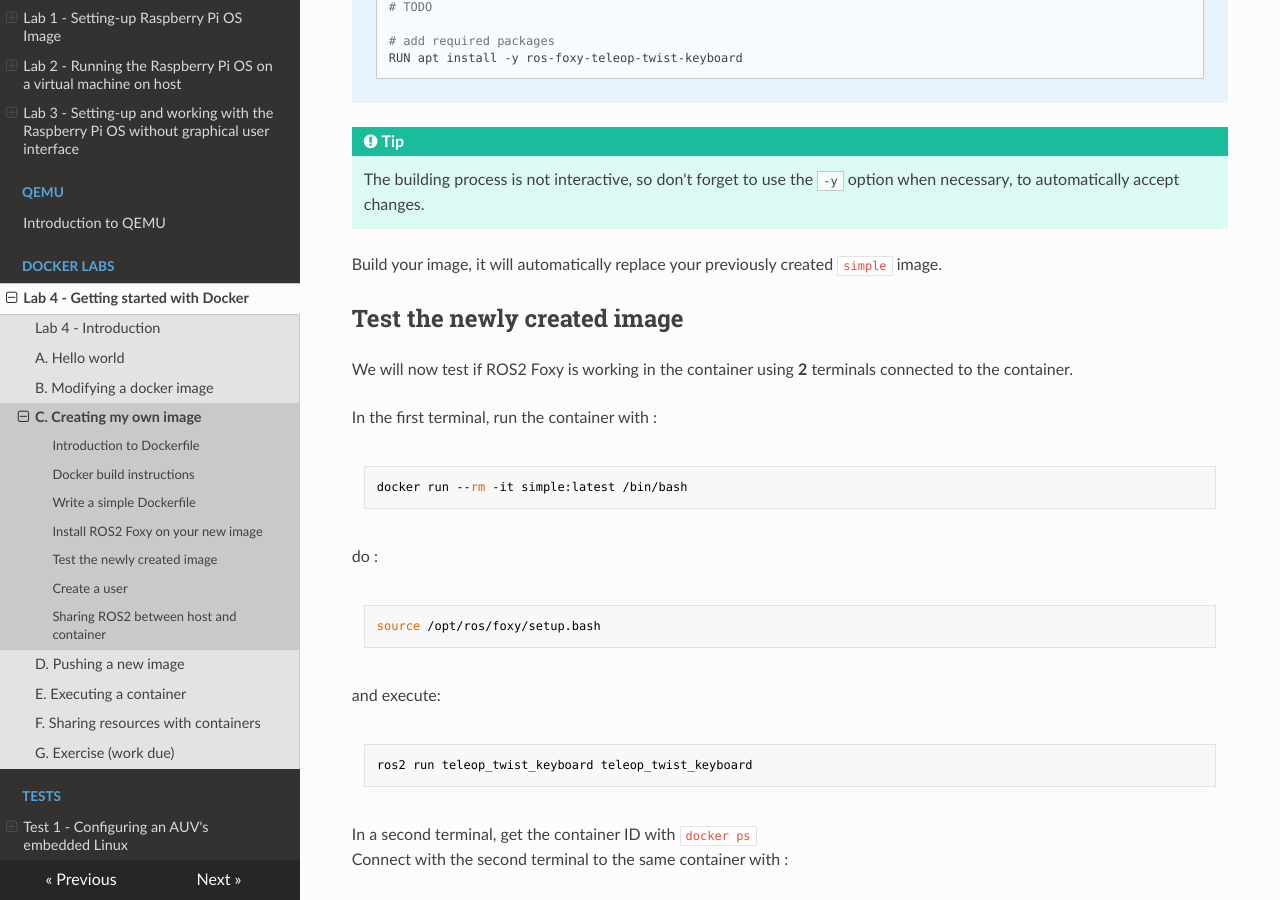
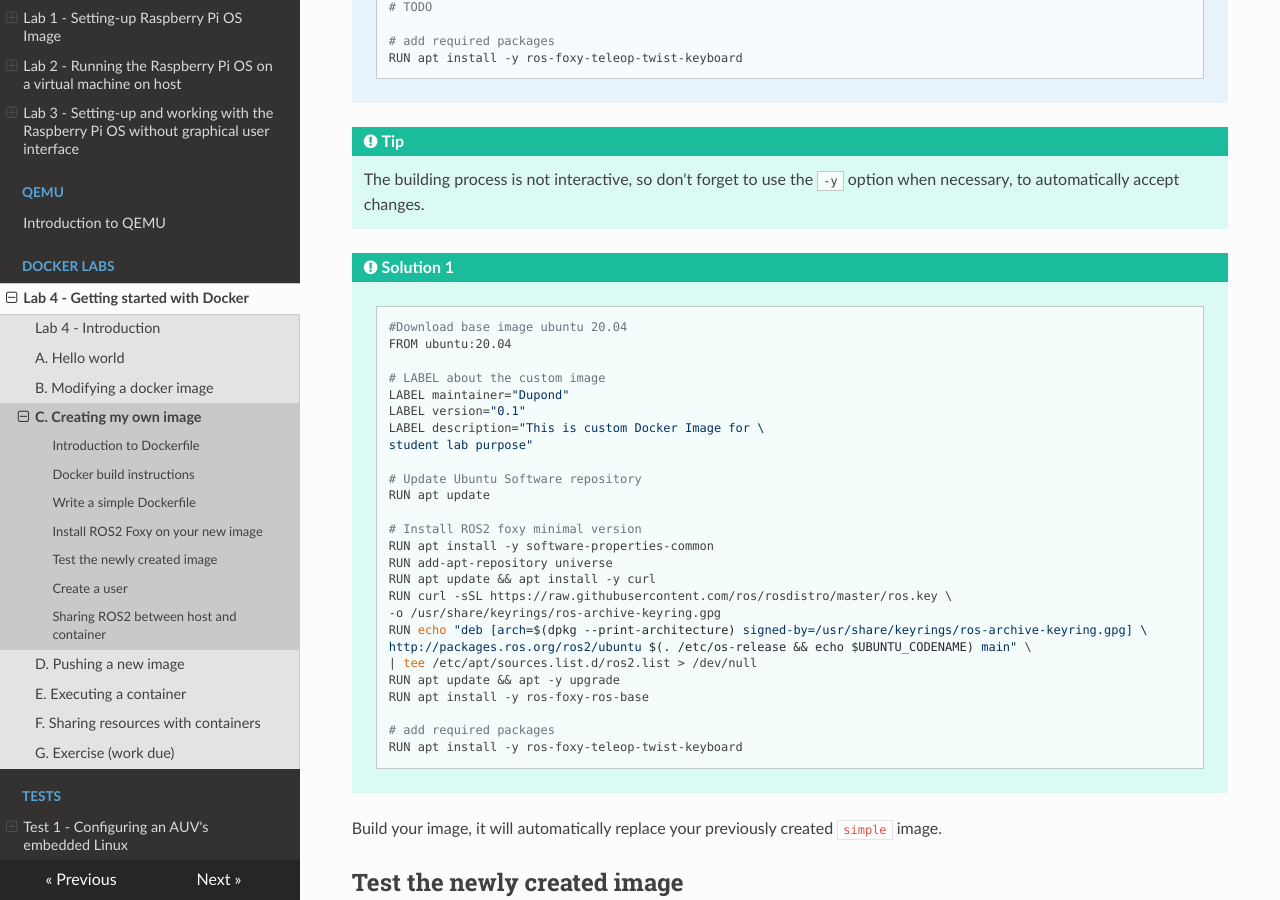
Before and after one commit to tlefloch/emb-sys, an MkDocs documentation site: the page built from docs/docker/lab4/creating.md, in a window 1280 px wide and 900 px high, scrolled down 2363 px. Built offline with MkDocs 1.6.1, drawn with Linux system fonts in a browser that asks for light colours; nearby versions of some CDN libraries; some of the changed text lies outside the part shown.

Commit message:
add solutions

````diff
--- a/docs/docker/lab4/creating.md
+++ b/docs/docker/lab4/creating.md
@@ -106,7 +106,36 @@ docker run --rm simple:latest cat /etc/lsb-release
 !!! Tip
     The building process is not interactive, so don't forget to use the `-y` option when necessary, to automatically accept changes.
 
+!!! Tip "Solution 1"
 
+    ```bash
+    #Download base image ubuntu 20.04
+    FROM ubuntu:20.04
+
+    # LABEL about the custom image
+    LABEL maintainer="Dupond"
+    LABEL version="0.1"
+    LABEL description="This is custom Docker Image for \
+    student lab purpose"
+
+    # Update Ubuntu Software repository
+    RUN apt update
+
+    # Install ROS2 foxy minimal version
+    RUN apt install -y software-properties-common
+    RUN add-apt-repository universe
+    RUN apt update && apt install -y curl
+    RUN curl -sSL https://raw.githubusercontent.com/ros/rosdistro/master/ros.key \
+    -o /usr/share/keyrings/ros-archive-keyring.gpg
+    RUN echo "deb [arch=$(dpkg --print-architecture) signed-by=/usr/share/keyrings/ros-archive-keyring.gpg] \
+    http://packages.ros.org/ros2/ubuntu $(. /etc/os-release && echo $UBUNTU_CODENAME) main" \
+    | tee /etc/apt/sources.list.d/ros2.list > /dev/null
+    RUN apt update && apt -y upgrade
+    RUN apt install -y ros-foxy-ros-base
+
+    # add required packages
+    RUN apt install -y ros-foxy-teleop-twist-keyboard
+    ```
 
 Build your image, it will automatically replace your previously created `simple` image.
 
@@ -204,3 +233,10 @@ Open a second terminal on the host (not in the container)
 
 !!! Tip
     Set `ROS_DOMAIN_ID` to appropriate value and `ROS_AUTOMATIC_DISCOVERY_RANGE` to `LOCALHOST` to avoid conflicts on the network.
+
+!!! Tip "Solution 2"
+
+    ```bash
+    ros2 topic list
+    ros2 topic echo /hi
+    ```
````
